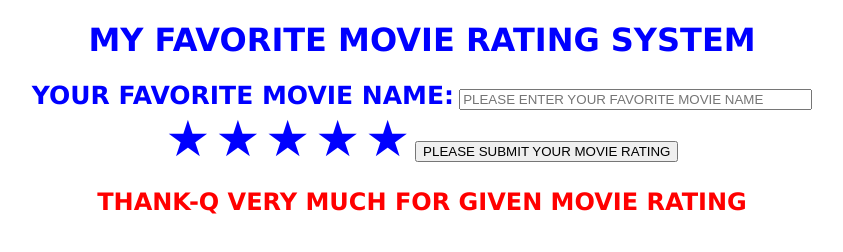
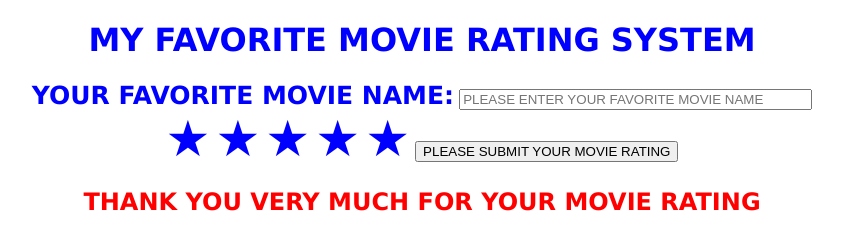
Before and after one commit to CHOWDEYKARI/MINI_PROJECT_MOVIE_RATING, a plain HTML site: page index.html in a window 1280 px wide. Shown: the whole page, without its empty margins (218-1061 px from the left). Drawn offline with Linux system fonts and the light colour scheme.

Commit message:
Update index.html

```diff
--- a/index.html
+++ b/index.html
@@ -1,4 +1,4 @@
-    <!DOCTYPE html>
+<!DOCTYPE html>
 <html lang="en">
 
 <head>
@@ -42,9 +42,9 @@
         <button type="submit">PLEASE SUBMIT YOUR MOVIE RATING</button>
     </form>
 
-    <p class="feedback-message">
-    <h2 style="color: red;">THANK-Q VERY MUCH FOR GIVEN MOVIE RATING</h2>
-    </p>
+    <div class="feedback-message">
+        <h2 style="color: red;">THANK YOU VERY MUCH FOR YOUR MOVIE RATING</h2>
+    </div>
 
 </body>
 
```
